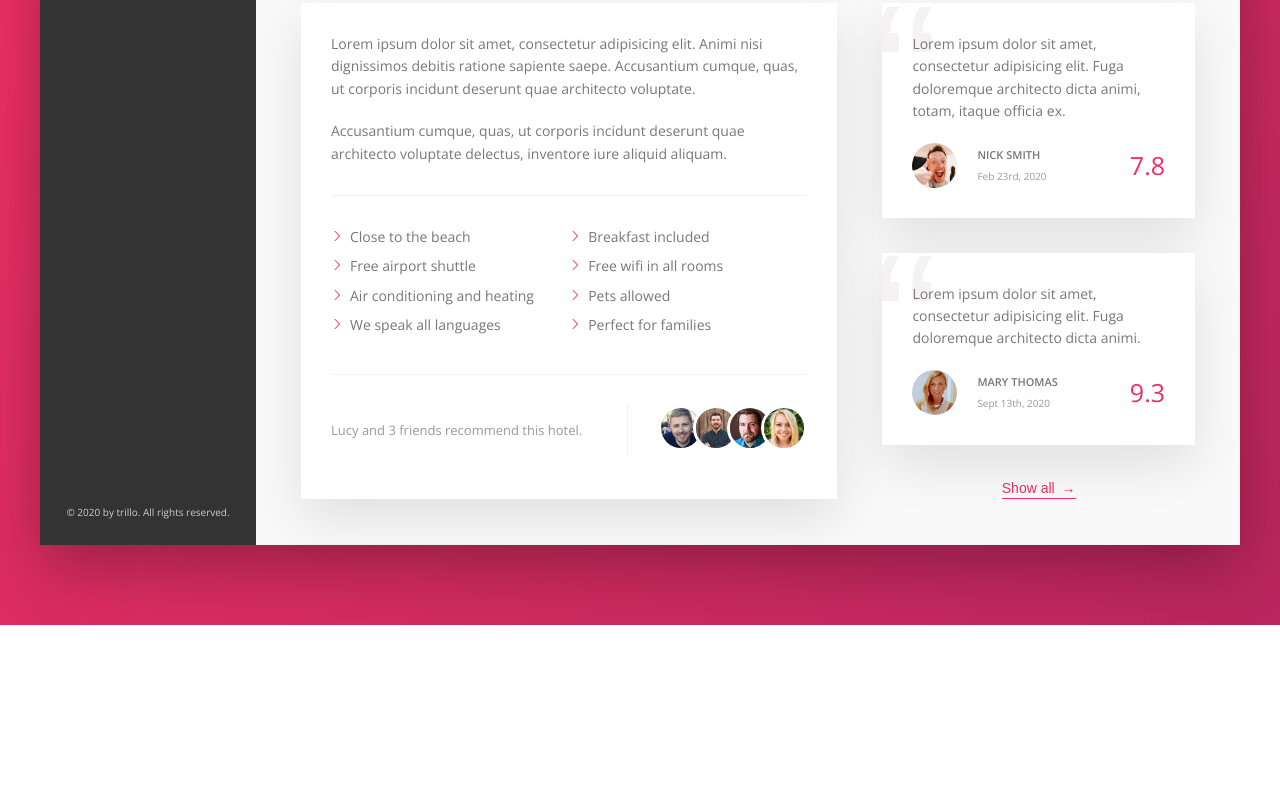
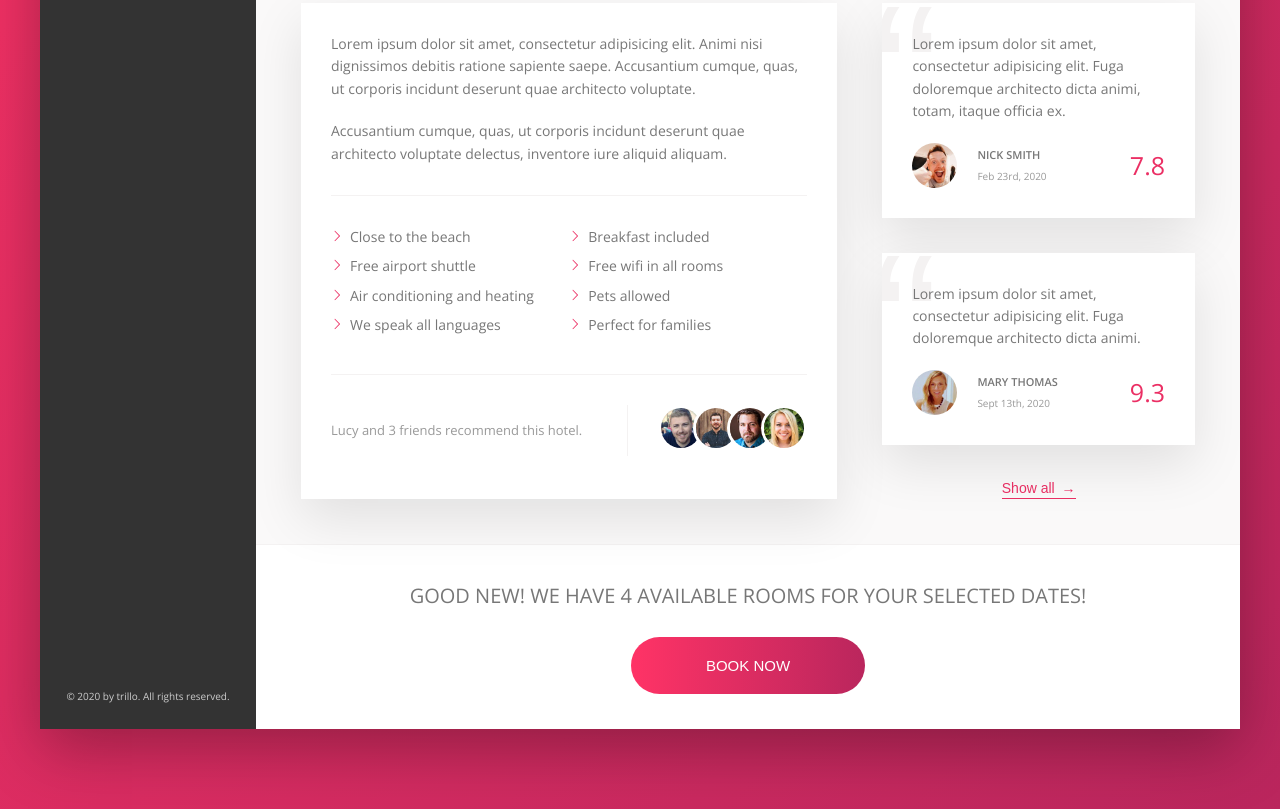
Before and after one commit to pad6y/css-Trillo, a website: page index.html in a window 1280 px wide. Shown: the part 644-1453 px from the top of the page. Before the commit the page ends 1269 px from the top, so only its background shows below. Drawn offline with nearby package versions, Linux system fonts and the light colour scheme.

Commit message:
CTA build -85

```diff
--- a/index.html
+++ b/index.html
@@ -204,6 +204,16 @@
                         </div>
                     </div>
 
+                    <div class="cta">
+                        <h2 class="cta__book-now">
+                            Good new! We have 4 available rooms for your selected dates!
+                        </h2>
+                        <button class="btn">
+                            <span class="btn__visible">Book now</span>
+                            <span class="btn__hidden">Only 4 rooms left</span>
+                        </button>
+                    </div>
+
 
                 </main>
             </div>
--- a/sass/_components.scss
+++ b/sass/_components.scss
@@ -462,3 +462,69 @@
       z-index: 1;
    }
 }
+
+///////////////////////////////
+// CALL TO ACTION
+.cta {
+   padding: 3.5rem 0;
+   text-align: center;
+
+   &__book-now {
+      font-size: 2rem;
+      font-weight: 300;
+      text-transform: uppercase;
+      margin-bottom: 2.5rem;
+   }
+}
+
+///////////////////////////////
+// BUTTON
+
+.btn {
+
+   font-size: 1.5rem;
+   font-weight: 300;
+   text-transform: uppercase;
+   border-radius: 100px;
+   border: none;
+   background-image: linear-gradient(to right, var(--color-primary-light), var(--color-primary-dark));
+   color: #fff;
+   position: relative;
+   overflow: hidden;
+   cursor: pointer;
+
+   & > * {
+      display: inline-block;
+      height: 100%;
+      width: 100%;
+      transition: all .2s;
+   }
+
+   &__visible {
+      padding: 2rem 7.5rem;
+   }
+
+   &__hidden {
+      position: absolute;
+      padding: 2rem 0;
+      left: 0;
+      top: -100%;
+   }
+
+   &:hover {
+      background-image: linear-gradient(to left, var(--color-primary-light), var(--color-primary-dark));
+   }
+
+   &:hover &__visible{
+      transform: translateY(100%);
+   }
+
+   &:hover &__hidden {
+      top: 0;
+   }
+
+   &:focus {
+      outline: none;
+      animation: pulsate 1s infinite;
+   }
+}
```
Also changed, not shown: css/style.css.
